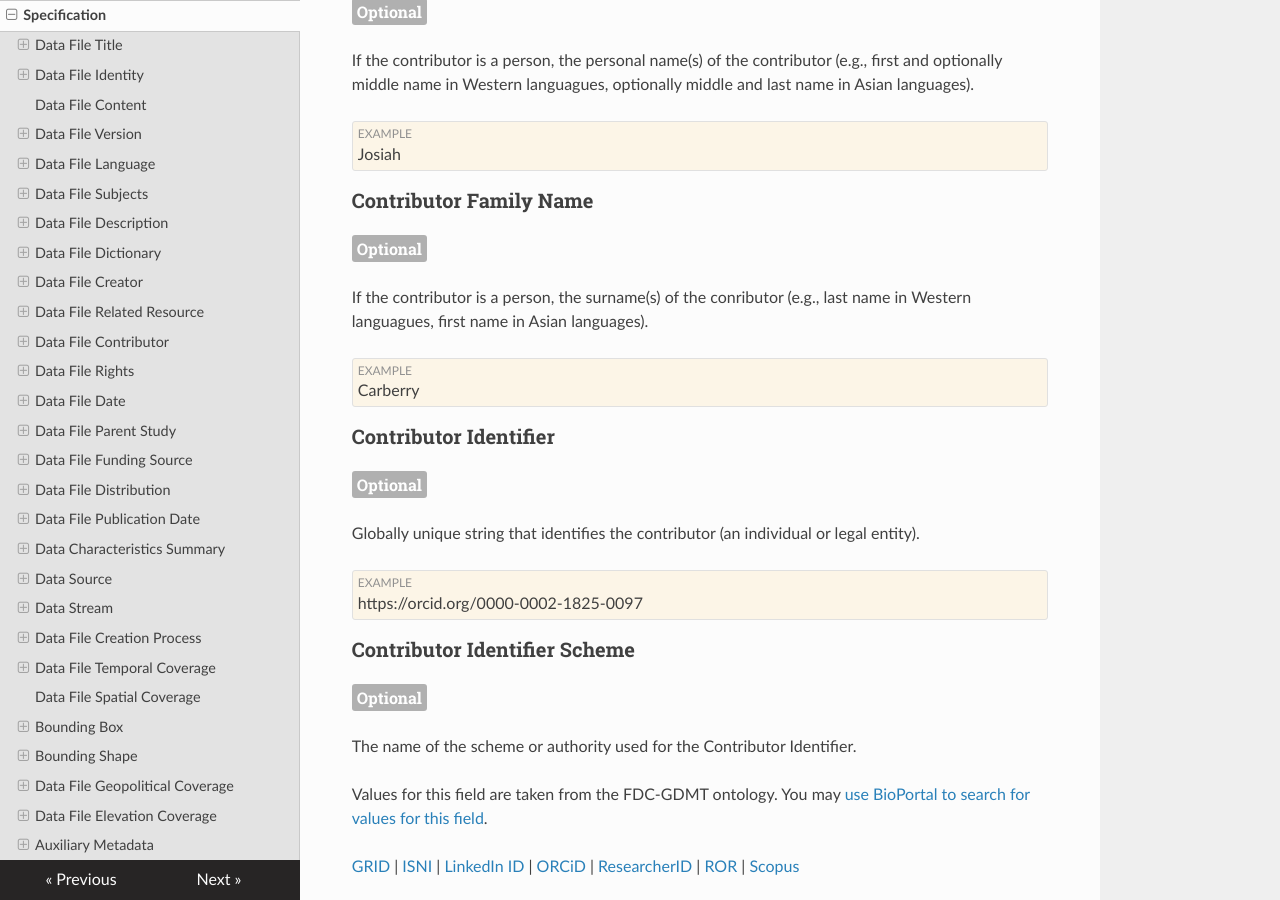
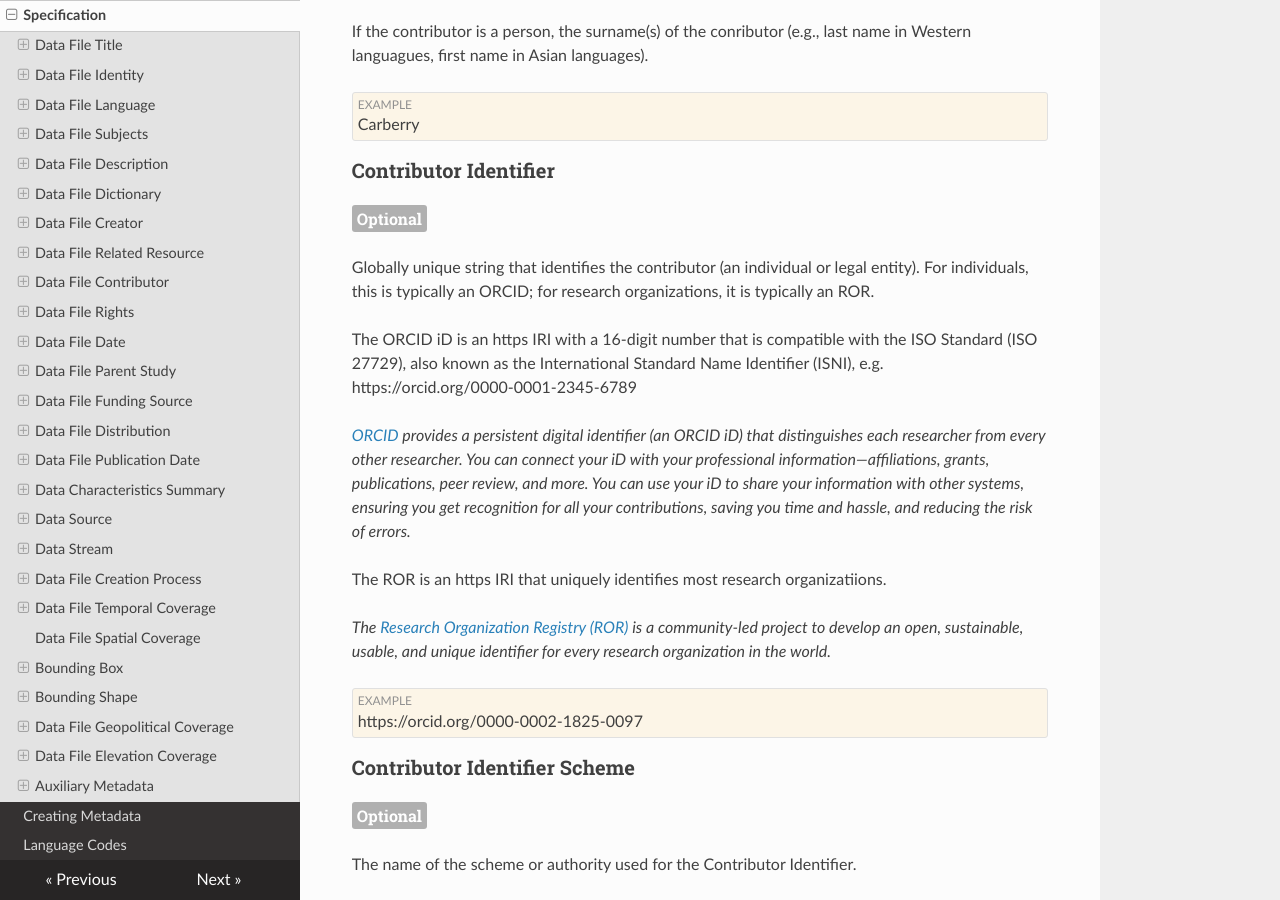
Before and after one commit to RADx/radx-metadata-spec-docs, an MkDocs documentation site: the page built from docs/specification.md, in a window 1280 px wide and 900 px high, scrolled down 14583 px. Built offline with MkDocs 1.6.1, drawn with Linux system fonts in a browser that asks for light colours; nearby versions of some CDN libraries; some of the changed text lies outside the part shown.

Commit message:
Updated spec docs

````diff
--- a/docs/specification.md
+++ b/docs/specification.md
@@ -18,9 +18,9 @@
 
 [Data File Identity](#data-file-identity)  >>  [File Name ](#file-name-)
 
+[Data File Identity](#data-file-identity)  >>  [Version](#version)
+
 [Data File Identity](#data-file-identity)  >>  [SHA256 digest](#sha256-digest)
-
-[Data File Version](#data-file-version)  >>  [Version](#version)
 
 [Data File Subjects](#data-file-subjects)  >>  [Subject Identifier](#subject-identifier)
 
@@ -109,7 +109,7 @@
 
 The identifier type used to identify the resource being described.
 
-This need not be provided if the identifier is either a DOI that begins with "doi:" or "http://doi.org/", or it is an IRI that begins with either "http://" or "https://"
+This need not be provided if the identifier is either a DOI that begins with "doi:" or "https://doi.org/", or it is an IRI that begins with either "http://" or "https://"
 
 Values for this field are taken from the FDC-GDMT ontology.  You may [use BioPortal to search for values for this field](https://bioportal.bioontology.org/ontologies/FDC-GDMT/?p=classes&conceptid=http://vocab.fairdatacollective.org/gdmt/IdentifierType).
 
@@ -129,6 +129,18 @@
 COVID-19_Booster_Shot_June_2022_Responses.csv
 </div>
 
+### Version
+<span class="badge badge--recommended">Recommended</span>
+
+The string identifying the version of the data file or other resource being described.
+
+This field accepts any version string, but we suggest that you use semantic versioning of the form `major.minor.patch`. for example, `2.1.4`.
+
+<div class="example">
+<div class="example-heading">Example</div>
+1.0.1
+</div>
+
 ### SHA256 digest
 <span class="badge badge--recommended">Recommended</span>
 
@@ -136,7 +148,7 @@
 
 For example, the SHA256 digest of the string, "RADx Data Hub" is `ebff8d3da88b292622d3bfc36bdac4c4537ddc56cb07f344c5223d6b6f9cd011`.
 
-On macOS the following command may be used to generate the SHA256 digest of a file
+On macOS the following command may be used to generate the SHA256 digest of a file.
 
 ```
 shasum -a 256 /path/to/file
@@ -148,28 +160,6 @@
 </div>
 
 
-## Data File Content
-
-
-
-
-## Data File Version
-
-Version of the resource being described.
-
-### Version
-<span class="badge badge--recommended">Recommended</span>
-
-The string identifying the version of the data file or other resource being described.
-
-We recommend that provides use semantic versioning of the form, `major.minor.patch` for example, `2.1.4`.
-
-<div class="example">
-<div class="example-heading">Example</div>
-1.0.1
-</div>
-
-
 ## Data File Language
 
 Language in which the data file being described is provided.
@@ -177,7 +167,7 @@
 ### Primary Language
 <span class="badge badge--optional">Optional</span>
 
-Primary language used to present the data file (if multiple languages are present).
+Primary language used to present the data file (if multiple languages are present, the Other Language field may be used to add additional languages).
 
 The value of this field is a language code.  See the [language code table](language-codes.md) for a list of possible language codes.
 
@@ -277,11 +267,8 @@
 
 This value is always the same.  This field should not be manually specified or edited.
 
-This is the type of digital object being described, which for RADx Data Files is always Dataset.
+This is the type of digital object being described, which for RADx Data Files is always [Dataset](http://vocab.fairdatacollective.org/gdmt/Dataset).
 
-Values for this field are taken from the FDC-GDMT ontology.  You may [use BioPortal to search for values for this field](https://bioportal.bioontology.org/ontologies/FDC-GDMT/?p=classes&conceptid=http://vocab.fairdatacollective.org/gdmt/ResourceTypeCategory).
-
-[Audiovisual](http://vocab.fairdatacollective.org/gdmt/Audiovisual)  |  [Collection](http://vocab.fairdatacollective.org/gdmt/Collection)  |  [Data Catalog](http://vocab.fairdatacollective.org/gdmt/DataCatalog)  |  [Data Paper](http://vocab.fairdatacollective.org/gdmt/DataPaper)  |  [Data Stream](http://vocab.fairdatacollective.org/gdmt/DataStream)  |  [Dataset](http://vocab.fairdatacollective.org/gdmt/Dataset)  |  [Event](http://vocab.fairdatacollective.org/gdmt/Event)  |  [Image](http://vocab.fairdatacollective.org/gdmt/Image)  |  [Interactive Resource](http://vocab.fairdatacollective.org/gdmt/InteractiveResource)  |  [Model](http://vocab.fairdatacollective.org/gdmt/Model)  |  [Other Resource](http://vocab.fairdatacollective.org/gdmt/OtherResource)  |  [Physical Object](http://vocab.fairdatacollective.org/gdmt/PhysicalObject)  |  [Service](http://vocab.fairdatacollective.org/gdmt/Service)  |  [Software](http://vocab.fairdatacollective.org/gdmt/Software)  |  [Sound](http://vocab.fairdatacollective.org/gdmt/Sound)  |  [Text](http://vocab.fairdatacollective.org/gdmt/Text)  |  [Workflow](http://vocab.fairdatacollective.org/gdmt/Workflow)
 <div class="example">
 <div class="example-heading">Example</div>
 http://vocab.fairdatacollective.org/gdmt/Dataset
@@ -356,11 +343,15 @@
 ### Creator Identifier
 <span class="badge badge--recommended">Recommended</span>
 
-Globally unique string that identifies the creator (an individual or legal entity). This is typically an ORCID.
+Globally unique string that identifies the creator (an individual or legal entity). For individuals, this is typically an ORCID; for research organizations, it is typically an ROR.
 
 The ORCID iD is an https IRI with a 16-digit number that is compatible with the ISO Standard (ISO 27729), also known as the International Standard Name Identifier (ISNI), e.g. https://orcid.org/0000-0001-2345-6789
 
 _[ORCID](https://orcid.org) provides a persistent digital identifier (an ORCID iD) that distinguishes each researcher from every other researcher. You can connect your iD with your professional information—affiliations, grants, publications, peer review, and more. You can use your iD to share your information with other systems, ensuring you get recognition for all your contributions, saving you time and hassle, and reducing the risk of errors._
+
+The ROR is an https IRI that uniquely identifies most research organizatiions.
+
+_The [Research Organization Registry (ROR)](https://ror.org) is a community-led project to develop an open, sustainable, usable, and unique identifier for every research organization in the world._
 
 <div class="example">
 <div class="example-heading">Example</div>
@@ -386,7 +377,7 @@
 
 The value of this field is derived from the value of the _Creator Identifier Scheme_ field.  This field should not be manually specified or edited.
 
-The unique identifier (IRI) of the scheme or authority used for the Creator Identifier. If the Creator Identiifier is an ORCID that starts with https://orcid.org then there is no need to fill out this field.
+_The [Research Organization Registry (ROR)](https://ror.org) is a community-led project to develop an open, sustainable, usable, and unique identifier for every research organization in the world._
 
 ### Creator Email
 <span class="badge badge--recommended">Recommended</span>
@@ -411,7 +402,9 @@
 ### Creator Affiliation Identifier
 <span class="badge badge--optional">Optional</span>
 
-Globally unique string that identifies the organizational affiliation of the creator.
+Globally unique string that identifies the organizational affiliation of the contributor.
+
+We suggest that you an identifier from the [Research Organization Registry (ROR)](https://ror.org), a community-led project to develop an open, sustainable, usable, and unique identifier for every research organization in the world.
 
 <div class="example">
 <div class="example-heading">Example</div>
@@ -551,7 +544,15 @@
 ### Contributor Identifier
 <span class="badge badge--optional">Optional</span>
 
-Globally unique string that identifies the contributor (an individual or legal entity).
+Globally unique string that identifies the contributor (an individual or legal entity). For individuals, this is typically an ORCID; for research organizations, it is typically an ROR.
+
+The ORCID iD is an https IRI with a 16-digit number that is compatible with the ISO Standard (ISO 27729), also known as the International Standard Name Identifier (ISNI), e.g. https://orcid.org/0000-0001-2345-6789
+
+_[ORCID](https://orcid.org) provides a persistent digital identifier (an ORCID iD) that distinguishes each researcher from every other researcher. You can connect your iD with your professional information—affiliations, grants, publications, peer review, and more. You can use your iD to share your information with other systems, ensuring you get recognition for all your contributions, saving you time and hassle, and reducing the risk of errors._
+
+The ROR is an https IRI that uniquely identifies most research organizatiions.
+
+_The [Research Organization Registry (ROR)](https://ror.org) is a community-led project to develop an open, sustainable, usable, and unique identifier for every research organization in the world._
 
 <div class="example">
 <div class="example-heading">Example</div>
@@ -593,6 +594,8 @@
 <span class="badge badge--optional">Optional</span>
 
 Globally unique string that identifies the organizational affiliation of the contributor.
+
+We suggest that you an identifier from the [Research Organization Registry (ROR)](https://ror.org), a community-led project to develop an open, sustainable, usable, and unique identifier for every research organization in the world.
 
 <div class="example">
 <div class="example-heading">Example</div>
@@ -681,11 +684,6 @@
 Text string describing any rights information for the data file being described.
 
 If a uniquely identiable license is named above, it is not necessary to repeat the text of the license in this field. This field allows additional rights information to be provided, either to expand licensing terms, clarify the license holder, or provide unique license terms that are not available in a standardized license.
-
-<div class="example">
-<div class="example-heading">Example</div>
-Attribution-ShareAlike 4.0 International (CC BY-SA 4.0)
-</div>
 
 
 ## Data File Date
@@ -1010,10 +1008,7 @@
 
 The value of this field is a fixed type and is automatically inserted.  This field should not be manually specified or edited.
 
-Type of the date ('Published') with respect to the data file.
-
-Values for this field are taken from the FDC-GDMT ontology.  You may [use BioPortal to search for values for this field](https://bioportal.bioontology.org/ontologies/FDC-GDMT/?p=classes&conceptid=http://vocab.fairdatacollective.org/gdmt/DataType).
-
+Type of the date ('Published') with respect to the data file.  The value of this field is always [Published](http://vocab.fairdatacollective.org/gdmt/Published).
 
 
 
````
Also changed, not shown: other parts of docs/specification.md (+2 -2 lines), docs/index.md (+1 -1 lines), docs/resources.md (+1 -1 lines).
